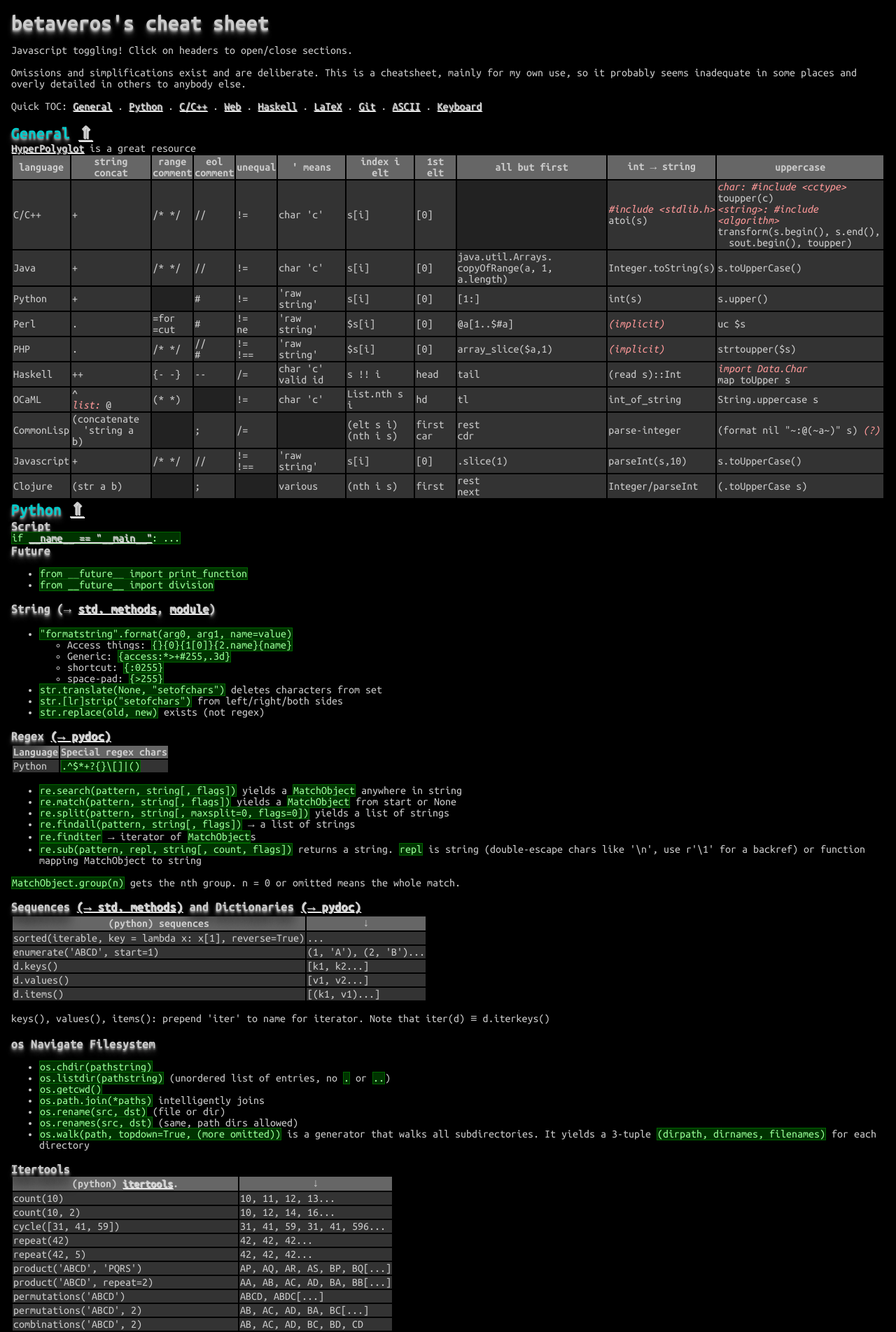
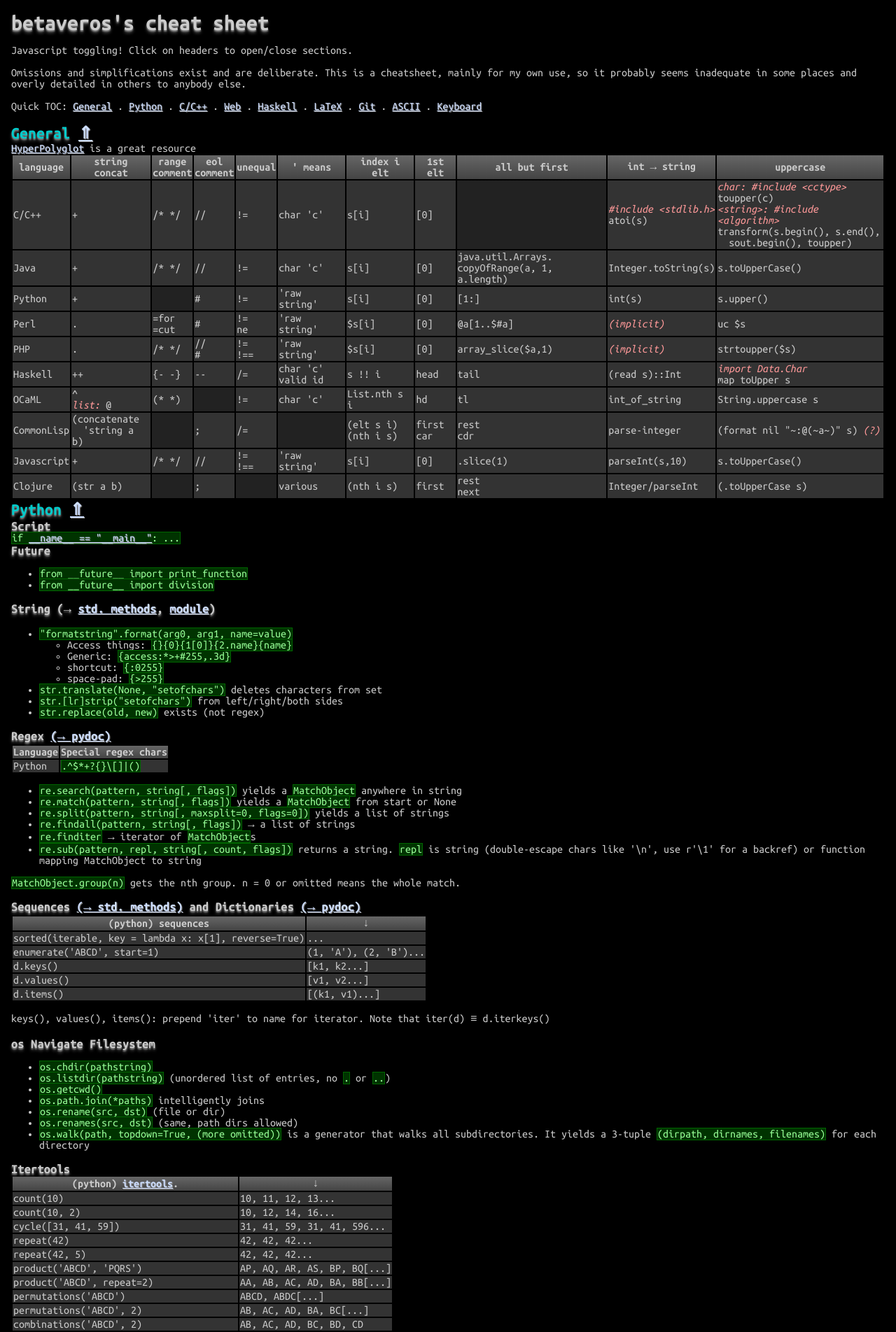
Before and after one commit to betaveros/betaveros.github.io, a Jekyll site: the page c/index.html, which Jekyll copies as it is, in a window 1280 px wide. Shown: the top 1904 px of the page at 70% size. Built offline with Jekyll 4.4.1, drawn with Linux system fonts in a browser that asks for light colours.

Commit message:
Cheat sheet styling

```diff
--- a/c/index.html
+++ b/c/index.html
@@ -28,14 +28,14 @@
 				display: block;
 				clear: both;
 				text-shadow:
-				#999 0 2px 2px, #666 0 4px 4px, #333 0 8px 8px, #000 0 16px 16px;
+				#888 0 2px 2px, #444 0 4px 4px;
 			}
 			.big {font-size: 250%;}
-			a:link, a:visited {color: #ccc; text-shadow: white 1px 1px 1px;}
+			a:link, a:visited {color: #cdf; text-shadow: #999 1px 1px 1px;}
 			a:hover {color: #0cc;}
 			td {background-color: #333; border: 0;}
 			td.empty {background-color: #222; color: #444; }
-			th {background-color: #666; font-weight: bold;}
+			th {background-color: #555; background-image: linear-gradient(to bottom, #666, #444); font-weight: bold;}
 			.cr, .crow td {background-color: #933;}
 			.cg {background-color: #363;}
 			.cb {background-color: #336;}
```
